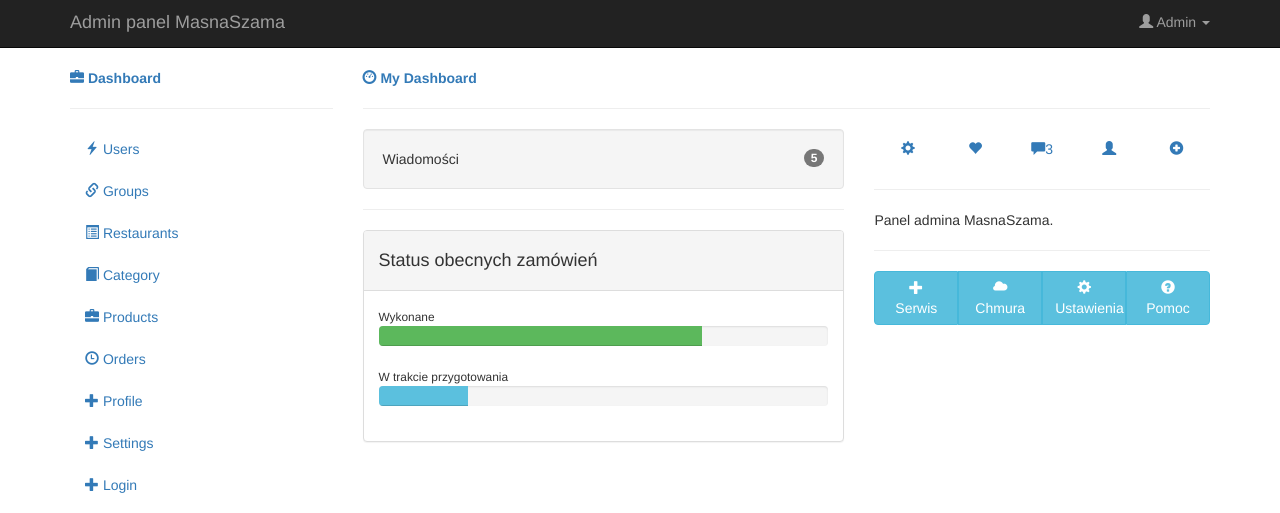
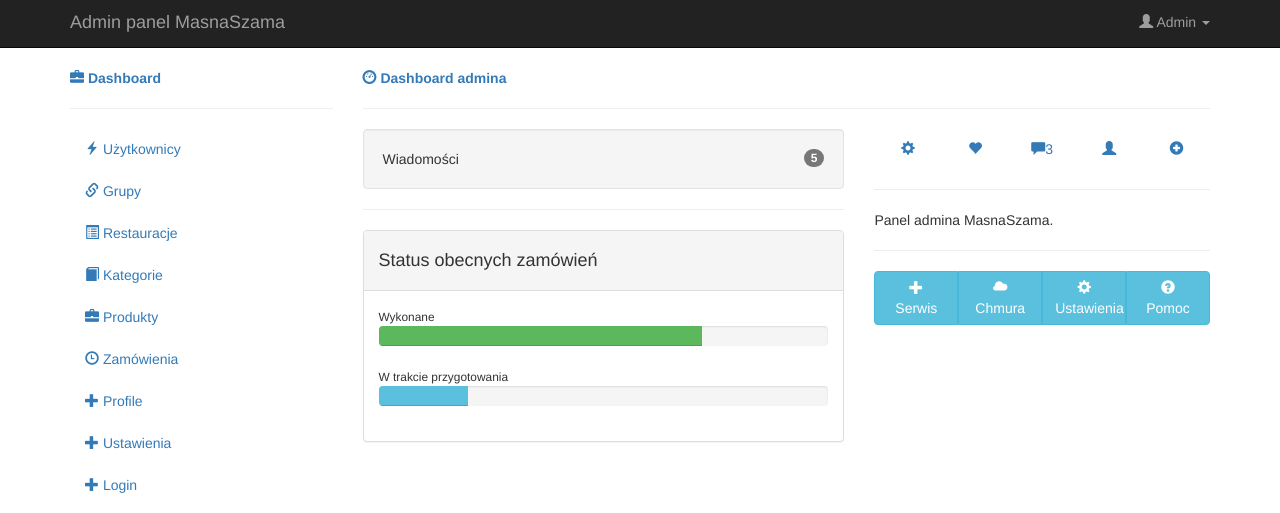
Before and after one commit to D-Jonczyk/MasnaSzama, an Angular app in the folder MasnaSzama/src/main/view/MasnaSzama/: page /admin-panel in a window 1280 px wide. Shown: the part 133-646 px from the top of the page. Built offline with nearby package versions, Linux system fonts and the light colour scheme; no server answers.

Commit message:
Changing admin panel #2

```diff
--- a/MasnaSzama/src/main/view/MasnaSzama/src/app/admin-panel/admin-panel.component.html
+++ b/MasnaSzama/src/main/view/MasnaSzama/src/app/admin-panel/admin-panel.component.html
@@ -51,14 +51,14 @@
       <hr>
 
       <ul class="nav nav-pills nav-stacked">
-        <li><a href="#"><i class="glyphicon glyphicon-flash"></i> Users</a></li>
-        <li><a href="#"><i class="glyphicon glyphicon-link"></i> Groups</a></li>
-        <li><a href="#"><i class="glyphicon glyphicon-list-alt"></i> Restaurants</a></li>
-        <li><a href="#"><i class="glyphicon glyphicon-book"></i> Category</a></li>
-        <li><a href="#"><i class="glyphicon glyphicon-briefcase"></i> Products</a></li>
-        <li><a href="#"><i class="glyphicon glyphicon-time"></i> Orders</a></li>
+        <li><a href="#"><i class="glyphicon glyphicon-flash"></i> Użytkownicy</a></li>
+        <li><a href="#"><i class="glyphicon glyphicon-link"></i> Grupy</a></li>
+        <li><a href="#"><i class="glyphicon glyphicon-list-alt"></i> Restauracje</a></li>
+        <li><a href="#"><i class="glyphicon glyphicon-book"></i> Kategorie</a></li>
+        <li><a href="#"><i class="glyphicon glyphicon-briefcase"></i> Produkty</a></li>
+        <li><a href="#"><i class="glyphicon glyphicon-time"></i> Zamówienia</a></li>
         <li><a href="#"><i class="glyphicon glyphicon-plus"></i> Profile</a></li>
-        <li><a href="#"><i class="glyphicon glyphicon-plus"></i> Settings</a></li>
+        <li><a href="#"><i class="glyphicon glyphicon-plus"></i> Ustawienia</a></li>
         <li><a href="#"><i class="glyphicon glyphicon-plus"></i> Login</a></li>
         <li><a href="#"><i class="glyphicon glyphicon-plus"></i> Info</a></li>
       </ul>
@@ -68,7 +68,7 @@
     </div><!-- /span-3 -->
     <div class="col-md-9">
       <!-- column 2 -->
-      <a href="#"><strong><i class="glyphicon glyphicon-dashboard"></i> My Dashboard</strong></a>
+      <a href="#"><strong><i class="glyphicon glyphicon-dashboard"></i> Dashboard admina</strong></a>
       <hr>
       <div class="row">
         <!-- center left-->
```
